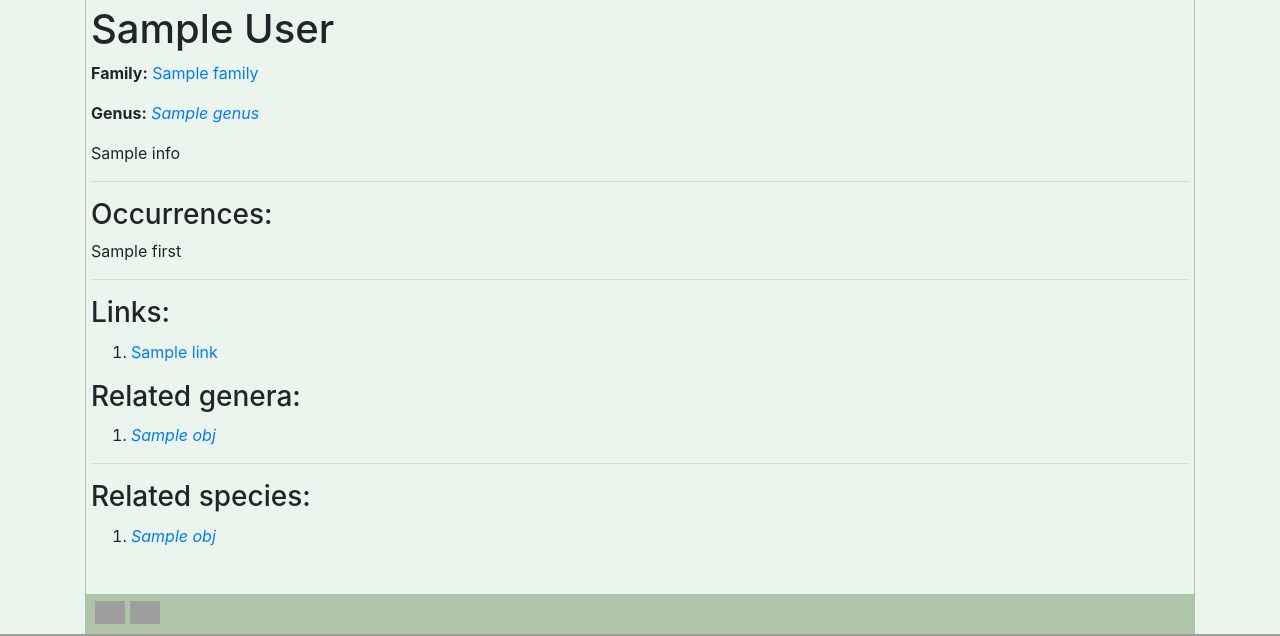
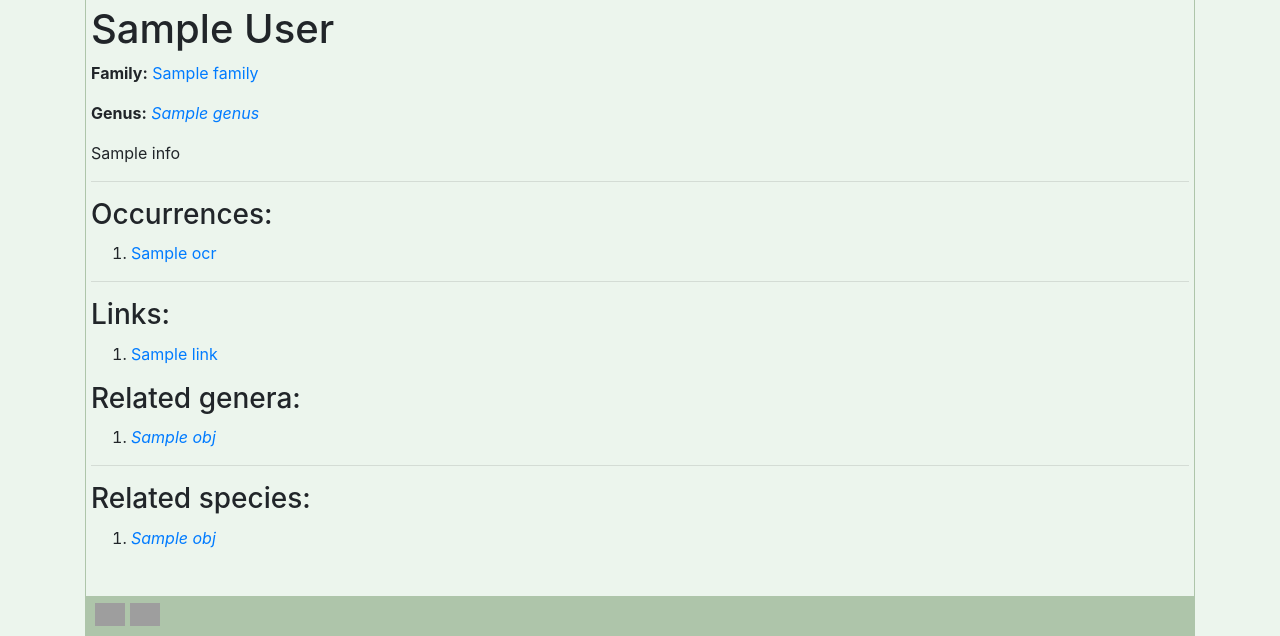
Before and after one commit to VBGI/flora-db, a Django app: template vaplants/flora/templates/common_entity.html in a window 1280 px wide. Shown: the part 889-1525 px from the top of the page. Run offline with Django 3.2, Linux system fonts and the light colour scheme; the template is opened without the code that fills it: most values are stand-ins (such as "Sample title", 1, 10 or a date in 2020); parts of the project's set-up code (start-up, migrations or seed data) failed here and were passed over; some libraries are stand-ins or nearby versions; grey boxes are pictures that could not be loaded.

Commit message:
show list of locations; now only the first

```diff
--- a/vaplants/flora/templates/common_entity.html
+++ b/vaplants/flora/templates/common_entity.html
@@ -23,7 +23,16 @@
 {% if object.occurrences.all %}
     <hr>
     <h3>Occurrences: </h3>
-    {{ object.occurrences.first }}
+
+    <div class="common-object-list">
+        <ol>
+            {% for ocr in object.occurrences.all %}
+            <li>
+                <a href="{{ ocr.url }}">{{ ocr.name }}</a>
+            </li>
+            {% endfor %}
+        </ol>
+    </div>
 {% endif %}
 
 {% if object.links.all %}
```
